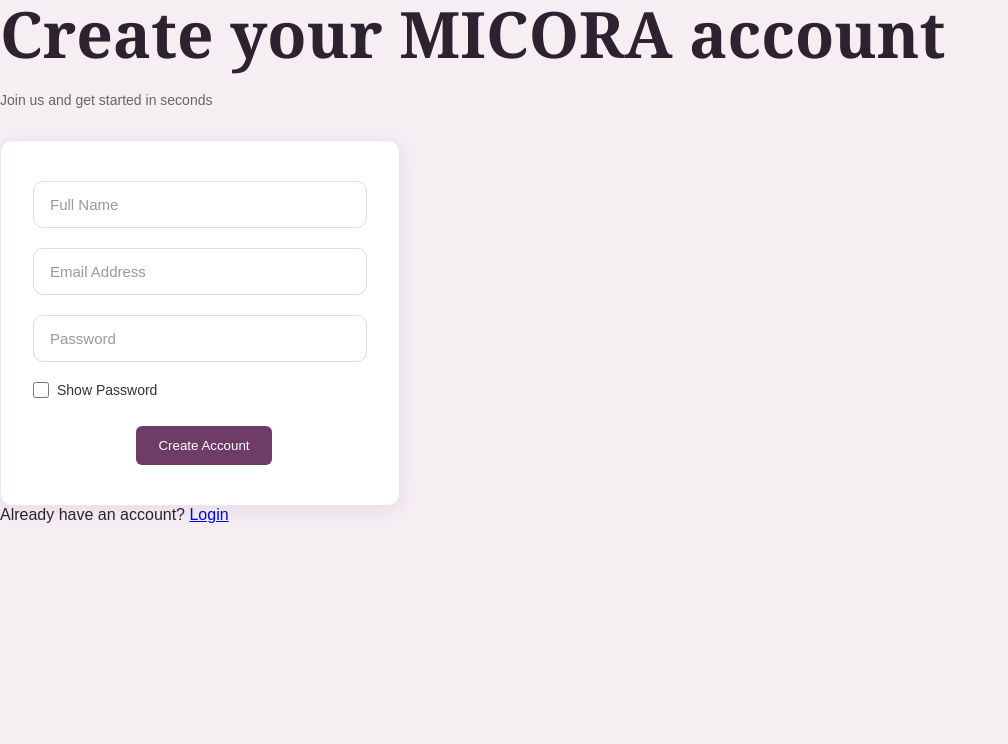
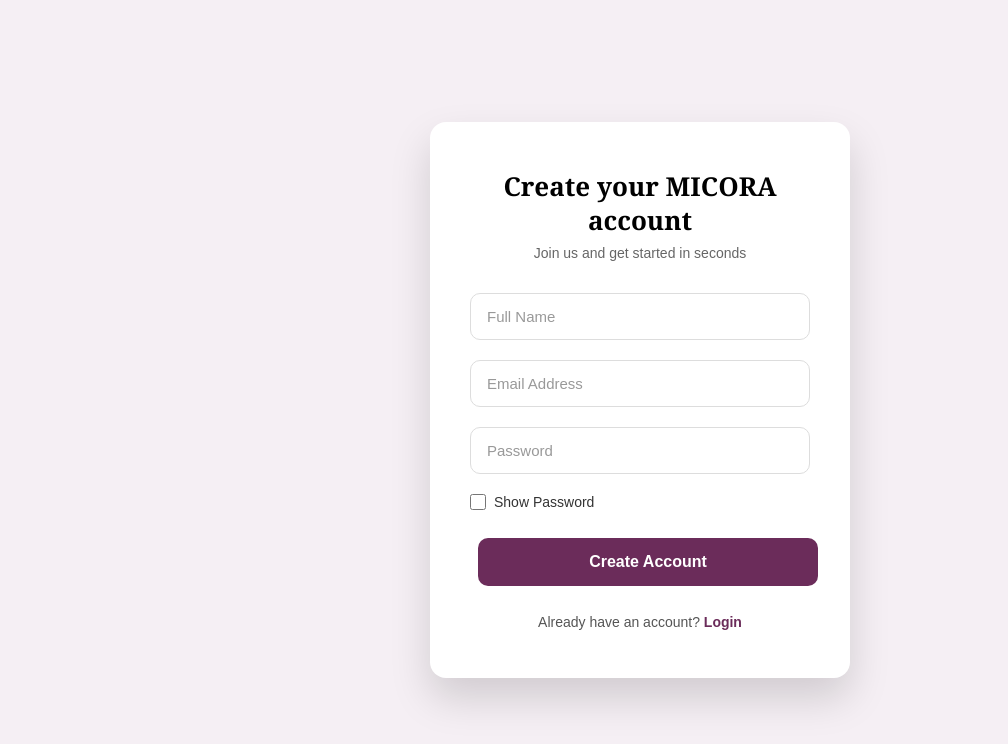
Before and after one commit to Michelle-ak11/MICORA, a React (Vite) app in the folder Frontend/micora/: page /signup in a window 1280 px wide. Shown: the top 744 px of the page, without its empty margins (0-1008 px from the left). Built offline with nearby package versions, Linux system fonts and the light colour scheme.

Commit message:
Update Signup

```diff
--- a/Frontend/micora/src/Pages/signup.css
+++ b/Frontend/micora/src/Pages/signup.css
@@ -1,10 +1,141 @@
-.auth-form{
-     background: #ffffff;
-  padding: 2.5rem 2rem;
-  border-radius: 12px;
-  box-shadow: 0 4px 20px rgba(107, 44, 95, 0.1);
+/* Base */
+* {
+  margin: 0;
+  padding: 0;
+  box-sizing: border-box;
+}
+
+/* Page container – NO background change */
+.signup-page {
+  min-height: 100vh;
+  display: flex;
+  align-items: center;
+  justify-content: center;
+  padding: 20px;
+  /* background left untouched */
+}
+
+/* Card */
+.signup-card {
+  background: #ffffff;
   width: 100%;
-  max-width: 400px;
+  max-width: 420px;
+  padding: 48px 40px;
+  border-radius: 16px;
+  box-shadow: 0 20px 40px rgba(0, 0, 0, 0.15);
   text-align: center;
-  border: 1px solid #f0e4ec;
 }
+
+/* Heading */
+.signup-card h1 {
+  color: #000000;
+  font-size: 26px;
+  font-weight: 700;
+  margin-bottom: 8px;
+  line-height: 1.3;
+}
+
+.subtitle {
+  color: #666;
+  font-size: 14px;
+  margin-bottom: 32px;
+}
+
+/* Inputs */
+.input-group {
+  margin-bottom: 18px;
+}
+
+.input-group input {
+  width: 100%;
+  padding: 14px 16px;
+  border: 1.5px solid #ddd;
+  border-radius: 10px;
+  font-size: 15px;
+  color: #000;
+  background: #fff;
+  transition: all 0.25s ease;
+  outline: none;
+}
+
+.input-group input:focus {
+  border-color: #6B2C5A;
+  box-shadow: 0 0 0 3px rgba(107, 44, 90, 0.15);
+}
+
+.input-group input::placeholder {
+  color: #999;
+}
+
+/* Show Password */
+.show-password {
+  display: flex;
+  align-items: center;
+  gap: 8px;
+  font-size: 14px;
+  color: #333;
+  margin-bottom: 28px;
+  cursor: pointer;
+  user-select: none;
+}
+
+.show-password input[type="checkbox"] {
+  width: 16px;
+  height: 16px;
+  accent-color: #6B2C5A;
+  cursor: pointer;
+}
+
+/* Create Account Button */
+.signup-btn {
+  width: 100%;
+  padding: 15px;
+  background: #6B2C5A;
+  color: #ffffff;
+  border: none;
+  border-radius: 10px;
+  font-size: 16px;
+  font-weight: 600;
+  cursor: pointer;
+  transition: all 0.25s ease;
+}
+
+.signup-btn:hover {
+  background: #5a244b;
+  transform: translateY(-1px);
+  box-shadow: 0 8px 20px rgba(107, 44, 90, 0.35);
+}
+
+.signup-btn:active {
+  transform: translateY(0);
+}
+
+/* Login link */
+.login-text {
+  margin-top: 28px;
+  font-size: 14px;
+  color: #555;
+}
+
+.login-text a {
+  color: #6B2C5A;
+  font-weight: 600;
+  text-decoration: none;
+  transition: color 0.2s;
+}
+
+.login-text a:hover {
+  color: #5a244b;
+  text-decoration: underline;
+}
+
+/* Responsive */
+@media (max-width: 480px) {
+  .signup-card {
+    padding: 36px 24px;
+  }
+
+  .signup-card h1 {
+    font-size: 22px;
+  }
+}
```
